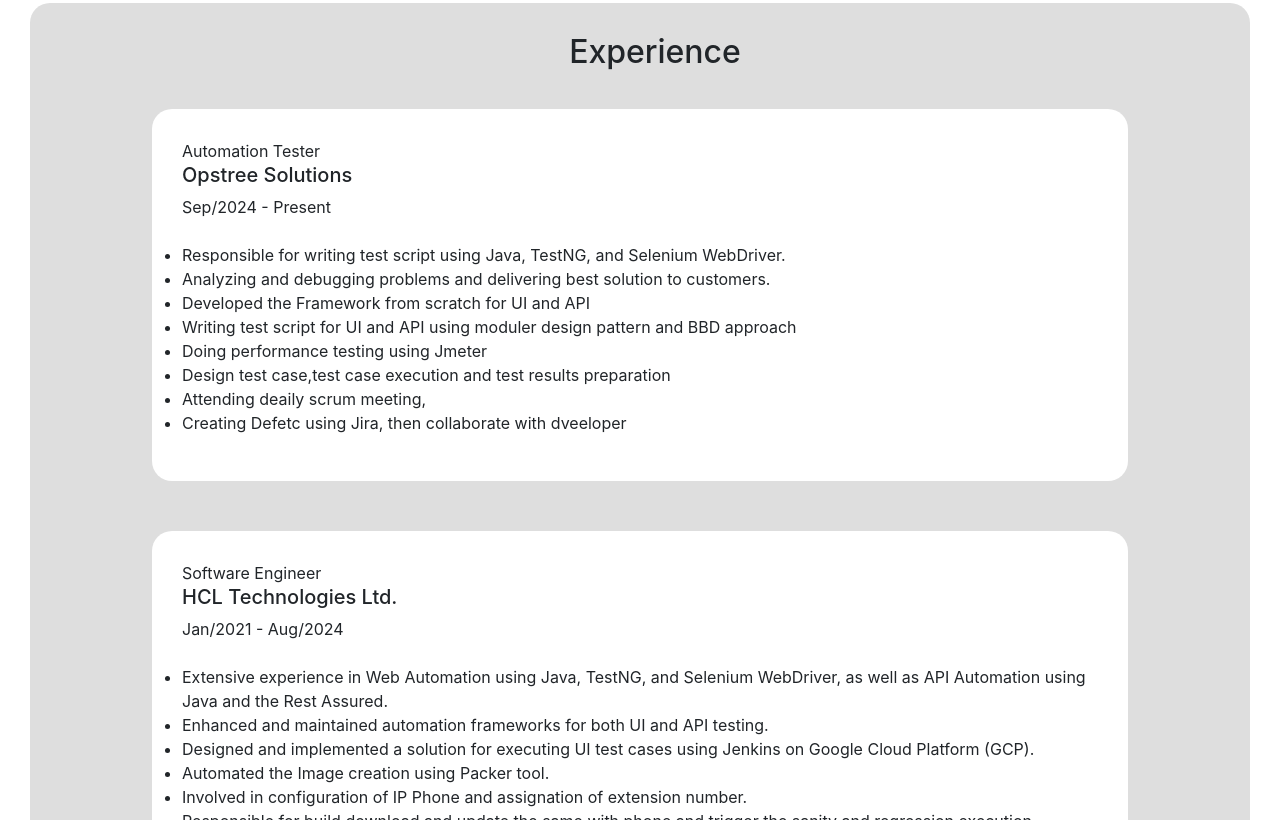
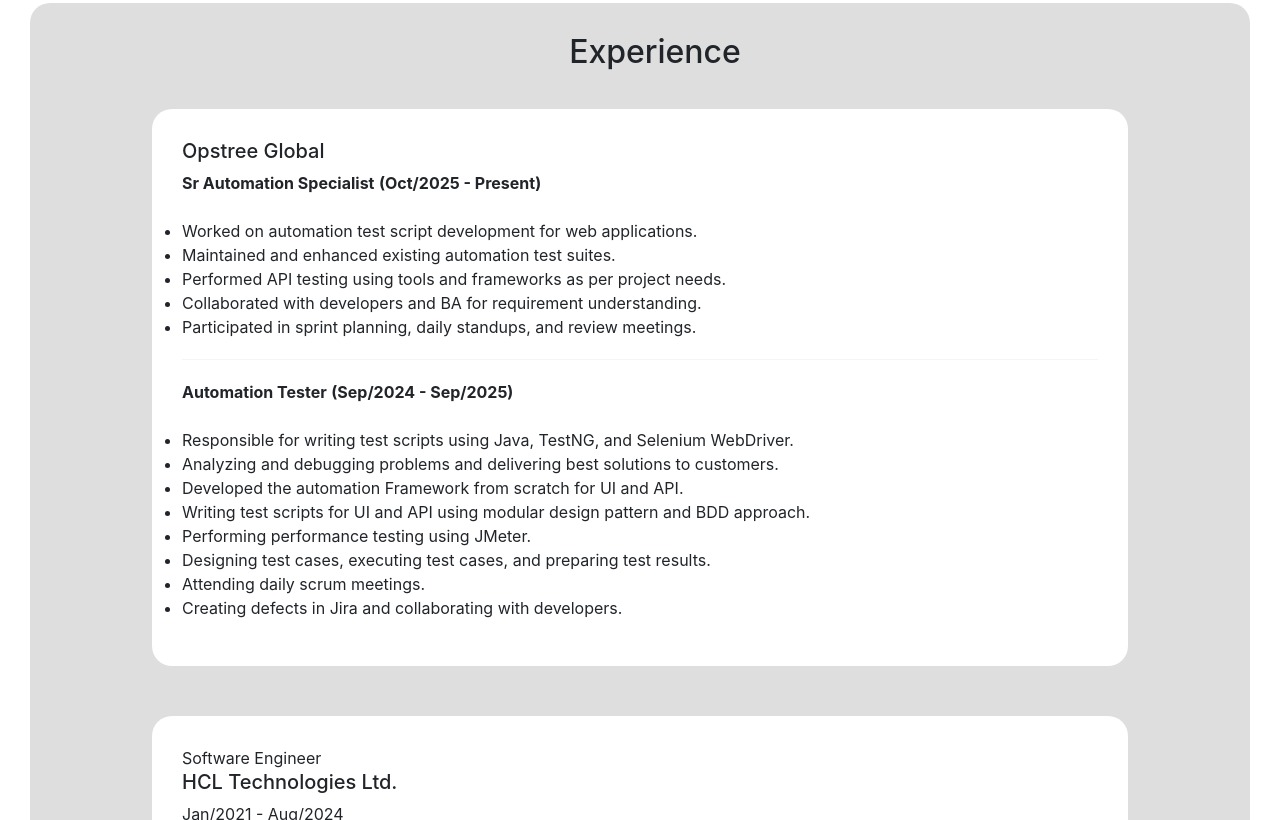
Before and after one commit to ashishmaurya-cs/myportfolio-, a plain HTML site: page index.html in a window 1280 px wide. Shown: the part 1344-2164 px from the top of the page. Drawn offline with nearby package versions, Linux system fonts and the light colour scheme.

Commit message:
added new position

```diff
--- a/index.html
+++ b/index.html
@@ -109,20 +109,40 @@
   <h2>Experience</h2>
 
   <div class="container" data-aos="fade-left">
-    <span>Automation Tester</span>
-    <h5>Opstree Solutions</h5>
-    <span>Sep/2024 - Present</span><br><br>
-        <ul style="list-style-type:disc;">
-          <li>Responsible for writing test script using Java, TestNG, and Selenium WebDriver.</li>
-          <li>Analyzing and debugging problems and delivering best solution to customers.</li>
-          <li>Developed the Framework from scratch for UI and API </li>
-          <li>Writing test script for UI and API using moduler design pattern and BBD approach</li>
-          <li>Doing performance testing using Jmeter</li>
-          <li>Design test case,test case execution and test results preparation</li>
-          <li>Attending deaily scrum meeting, </li>
-          <li>Creating Defetc using Jira, then collaborate with dveeloper</li>
-        </ul>
-  </div>
+
+    <h5>Opstree Global</h5>
+    <!-- Latest Position -->
+    <span><b>Sr Automation Specialist</b></span>
+
+    <span><b>(Oct/2025 - Present)</b></span><br><br>
+
+    <ul style="list-style-type:disc;">
+       <li>Worked on automation test script development for web applications.</li>
+        <li>Maintained and enhanced existing automation test suites.</li>
+        <li>Performed API testing using tools and frameworks as per project needs.</li>
+        <li>Collaborated with developers and BA for requirement understanding.</li>
+        <li>Participated in sprint planning, daily standups, and review meetings.</li>
+    </ul>
+
+    <hr style="margin: 20px 0; opacity: 0.4;">
+
+    <!-- Previous Position -->
+    <span><b>Automation Tester</b></span>
+    <span><b>(Sep/2024 - Sep/2025)</b></span><br><br>
+
+    <ul style="list-style-type:disc;">
+        <li>Responsible for writing test scripts using Java, TestNG, and Selenium WebDriver.</li>
+        <li>Analyzing and debugging problems and delivering best solutions to customers.</li>
+        <li>Developed the automation Framework from scratch for UI and API.</li>
+        <li>Writing test scripts for UI and API using modular design pattern and BDD approach.</li>
+        <li>Performing performance testing using JMeter.</li>
+        <li>Designing test cases, executing test cases, and preparing test results.</li>
+        <li>Attending daily scrum meetings.</li>
+        <li>Creating defects in Jira and collaborating with developers.</li>
+    </ul>
+
+</div>
+
 
   <div class="container" data-aos="fade-left">
       <span>Software Engineer</span>
```
